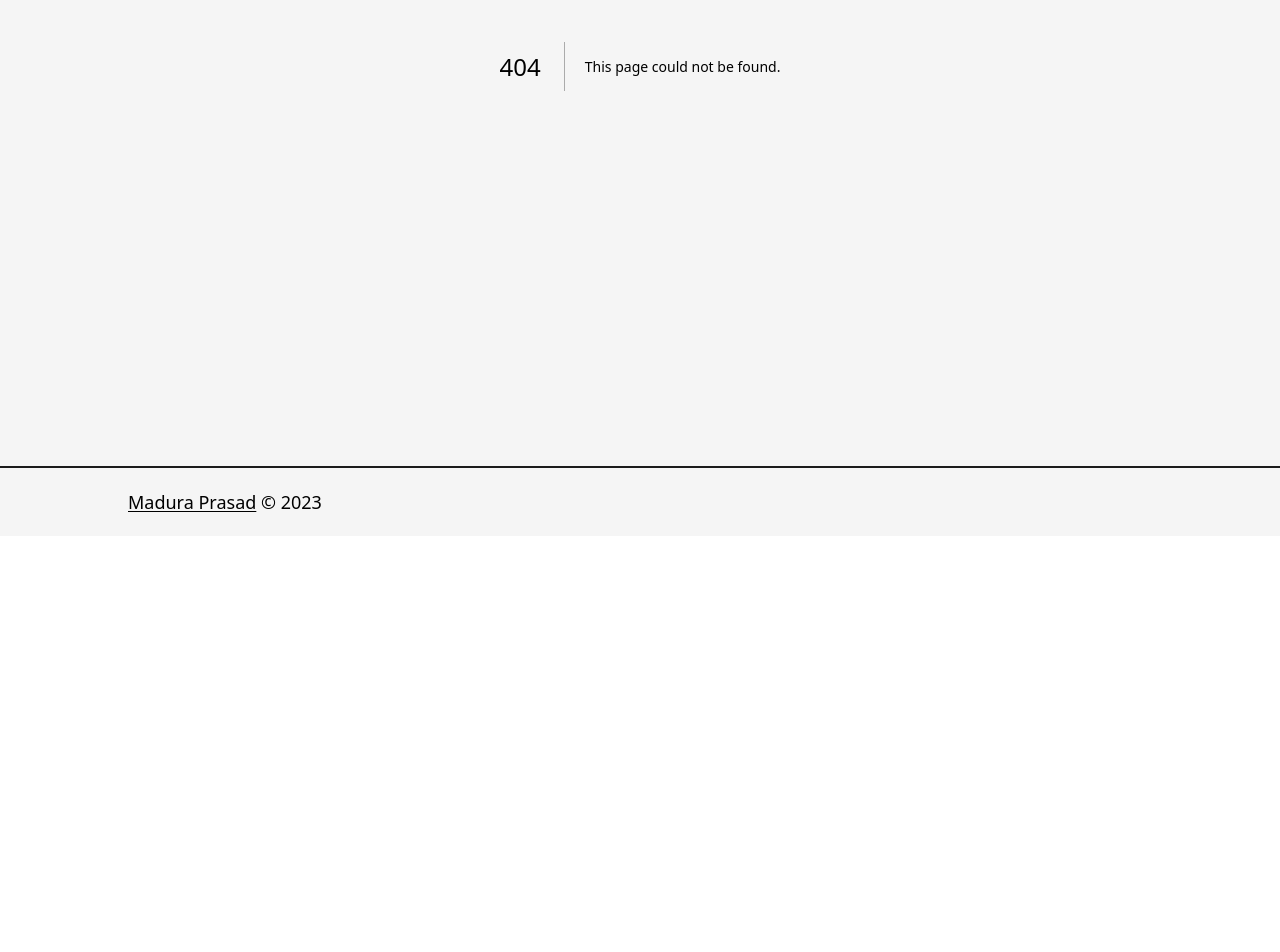
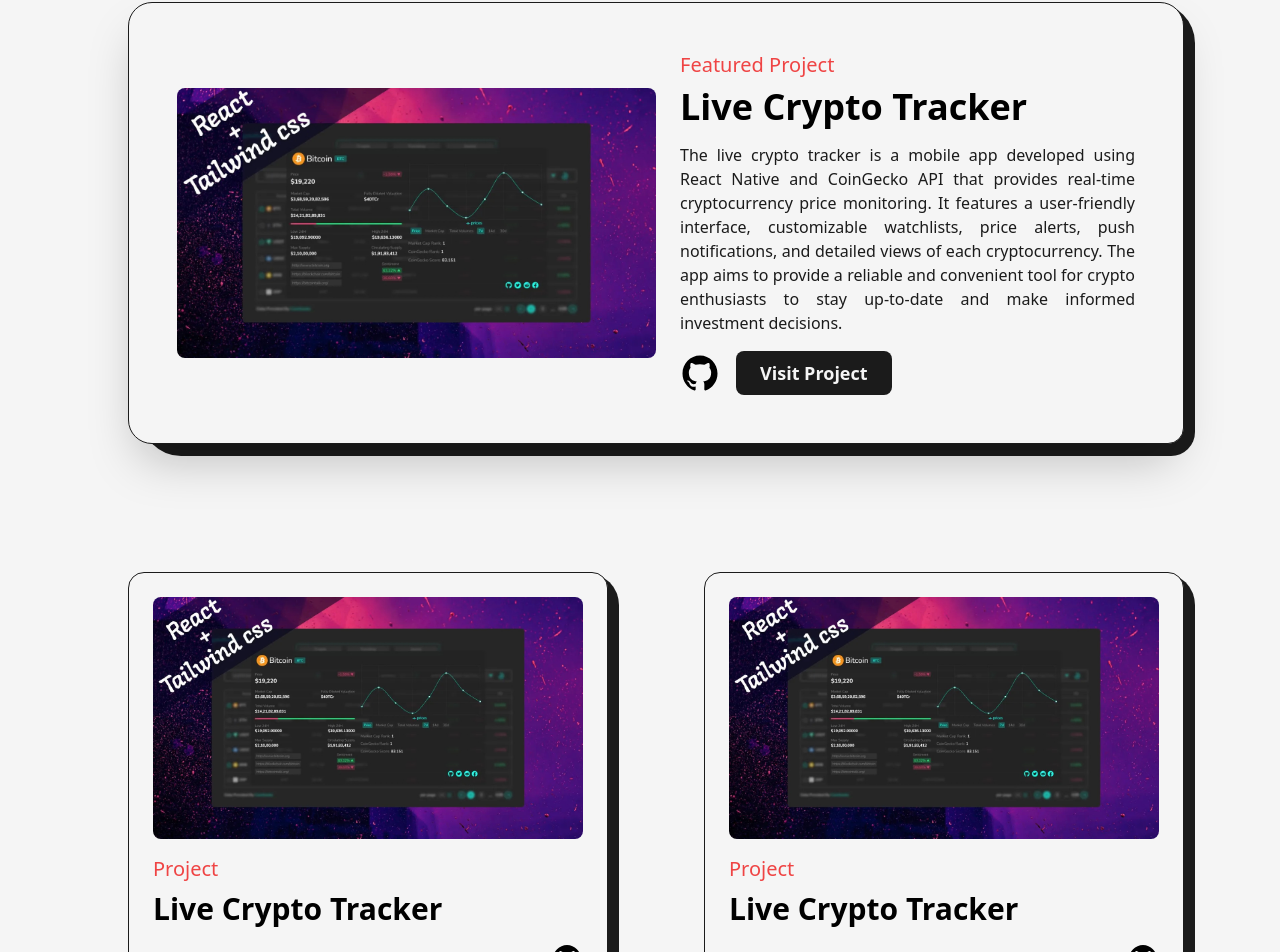
Before and after one commit to Madura-Prasad/Next.js-Portfolio, a Next.js app: page /projects in a window 1280 px wide. Before the commit this address had no page. Shown: the part 422-1374 px from the top of the page. Before the commit the page ends 958 px from the top, so only its background shows below. Built offline with nearby package versions, Linux system fonts and the light colour scheme.

Commit message:
finish projects page with dummy project

```diff
--- a/src/pages/about.js
+++ b/src/pages/about.js
@@ -67,7 +67,7 @@ const about = () => {
             </div>
 
             <div className="col-span-2 relative h-max rounded-2xl border-2 border-solid border-dark bg-light p-8">
-              <div className="absolute top-0 -right-3 -z-10 w-[102%] h-[103%] rounded-2xl bg-dark" />
+              <div className="absolute top-0 -right-3 -z-10 w-[102%] h-[103%] rounded-[2rem] bg-dark" />
               <Image
                 src={profilePic}
                 alt="Madura Prasad"
--- /dev/null
+++ b/src/pages/projects.js
@@ -0,0 +1,154 @@
+import AnimatedText from "@/component/AnimatedText";
+import { GithubIcon } from "@/component/Icons";
+import Layout from "@/component/Layout";
+import Head from "next/head";
+import Image from "next/image";
+import Link from "next/link";
+import React from "react";
+import Project1 from "../../public/images/projects/crypto-screener-cover-image.jpg";
+
+const FeaturedProject = ({ type, title, summary, img, link, github }) => {
+  return <article className="w-full flex
+   items-center justify-between rounded-3xl border
+    border-solid border-dark bg-light shadow-2xl p-12 relative rounded-br-2xl">
+    <div className="absolute top-0 -right-3 -z-10 w-[100%] h-[103%] rounded-[2.5rem] bg-dark rounded-br-3xl" />
+    <Link className="w-1/2 cursor-pointer overflow-hidden rounded-lg" href={link} target="_blank"><Image src={img} alt={title} className="w-full h-auto"/></Link>
+    <div className="w-1/2 flex flex-col items-start justify-between pl-6 ">
+        <span className="text-red-500 font-medium text-xl">{type}</span>
+        <Link className="hover:underline underline-offset-2" href={link} target="_blank"><h2 className="my-2 w-full text-left text-4xl font-bold">{title}</h2></Link>
+        <p className="my-2 font-medium text-dark text-justify">{summary}</p>
+        <div className="mt-2 flex items-center ">
+            <Link className="w-10 " href={github} target="_blank"><GithubIcon/></Link>
+            <Link className="ml-4 rounded-lg bg-dark text-light p-2 px-6 text-lg font-semibold" href={link} target="_blank">Visit Project</Link>
+        </div>
+    </div>
+  </article>;
+};
+
+
+const Project = ({ type, title, img, link, github }) => {
+    return <article className="w-full flex flex-col items-center justify-center rounded-2xl border border-solid border-dark bg-light p-6 relative">
+        <div className="absolute top-0 -right-3 -z-10 w-[100%] h-[103%] rounded-[2rem] bg-dark rounded-br-3xl" />
+      <Link className="w-full cursor-pointer overflow-hidden rounded-lg" href={link} target="_blank"><Image src={img} alt={title} className="w-full h-auto"/></Link>
+      <div className="w-full flex flex-col items-start justify-between mt-4">
+          <span className="text-red-500 font-medium text-xl">{type}</span>
+          <Link className="hover:underline underline-offset-2" href={link} target="_blank"><h2 className="my-2 w-full text-left text-3xl font-bold">{title}</h2></Link>
+          <div className="w-full mt-2 flex items-center justify-between ">
+          <Link className="text-lg font-semibold underline underline-offset-2" href={link} target="_blank">Visit</Link>
+              <Link className="w-8" href={github} target="_blank"><GithubIcon/></Link>
+
+          </div>
+      </div>
+    </article>;
+  };
+
+const projects = () => {
+  return (
+    <>
+      <Head>
+        <title>Madura Prasad | Projects page</title>
+        <meta
+          name="description"
+          content="Madura Prasad | Projects | GitHub | github"
+        />
+      </Head>
+      <main className="w-full mb-16 flex flex-col items-end justify-center">
+        <Layout className="pt-16">
+          <AnimatedText text="Showcase of My Personal Projects." className="mb-16" />
+
+          <div className="grid grid-cols-12 gap-24 gap-y-32">
+            <div className="col-span-12">
+            <FeaturedProject
+                title="Live Crypto Tracker"
+                img={Project1}
+                summary="The live crypto tracker is a mobile app developed using React Native and CoinGecko API that provides real-time cryptocurrency price monitoring. It features a user-friendly interface, customizable watchlists, price alerts, push notifications, and detailed views of each cryptocurrency. The app aims to provide a reliable and convenient tool for crypto enthusiasts to stay up-to-date and make informed investment decisions."
+                link="https://github.com/Madura-Prasad/Live-Crypto-Tracker.git"
+                type="Featured Project"
+                github="https://github.com/Madura-Prasad/Live-Crypto-Tracker.git"
+
+            />
+            </div>
+            <div className="col-span-6">
+                <Project
+                title="Live Crypto Tracker"
+                img={Project1}
+                link="https://github.com/Madura-Prasad/Live-Crypto-Tracker.git"
+                type="Project"
+                github="https://github.com/Madura-Prasad/Live-Crypto-Tracker.git"
+                />
+            </div>
+            <div className="col-span-6">
+            <Project
+                title="Live Crypto Tracker"
+                img={Project1}
+                link="https://github.com/Madura-Prasad/Live-Crypto-Tracker.git"
+                type="Project"
+                github="https://github.com/Madura-Prasad/Live-Crypto-Tracker.git"
+                />
+            </div>
+            <div className="col-span-12">
+            <FeaturedProject
+                title="Live Crypto Tracker"
+                img={Project1}
+                summary="The live crypto tracker is a mobile app developed using React Native and CoinGecko API that provides real-time cryptocurrency price monitoring. It features a user-friendly interface, customizable watchlists, price alerts, push notifications, and detailed views of each cryptocurrency. The app aims to provide a reliable and convenient tool for crypto enthusiasts to stay up-to-date and make informed investment decisions."
+                link="https://github.com/Madura-Prasad/Live-Crypto-Tracker.git"
+                type="Featured Project"
+                github="https://github.com/Madura-Prasad/Live-Crypto-Tracker.git"
+
+            />
+            </div>
+            <div className="col-span-6">
+            <Project
+                title="Live Crypto Tracker"
+                img={Project1}
+                link="https://github.com/Madura-Prasad/Live-Crypto-Tracker.git"
+                type="Project"
+                github="https://github.com/Madura-Prasad/Live-Crypto-Tracker.git"
+                />
+            </div>
+            <div className="col-span-6">
+            <Project
+                title="Live Crypto Tracker"
+                img={Project1}
+                link="https://github.com/Madura-Prasad/Live-Crypto-Tracker.git"
+                type="Project"
+                github="https://github.com/Madura-Prasad/Live-Crypto-Tracker.git"
+                />
+            </div>
+            <div className="col-span-12">
+            <FeaturedProject
+                title="Live Crypto Tracker"
+                img={Project1}
+                summary="The live crypto tracker is a mobile app developed using React Native and CoinGecko API that provides real-time cryptocurrency price monitoring. It features a user-friendly interface, customizable watchlists, price alerts, push notifications, and detailed views of each cryptocurrency. The app aims to provide a reliable and convenient tool for crypto enthusiasts to stay up-to-date and make informed investment decisions."
+                link="https://github.com/Madura-Prasad/Live-Crypto-Tracker.git"
+                type="Featured Project"
+                github="https://github.com/Madura-Prasad/Live-Crypto-Tracker.git"
+
+            />
+            </div>
+            <div className="col-span-6">
+            <Project
+                title="Live Crypto Tracker"
+                img={Project1}
+                link="https://github.com/Madura-Prasad/Live-Crypto-Tracker.git"
+                type="Project"
+                github="https://github.com/Madura-Prasad/Live-Crypto-Tracker.git"
+                />
+            </div>
+            <div className="col-span-6">
+            <Project
+                title="Live Crypto Tracker"
+                img={Project1}
+                link="https://github.com/Madura-Prasad/Live-Crypto-Tracker.git"
+                type="Project"
+                github="https://github.com/Madura-Prasad/Live-Crypto-Tracker.git"
+                />
+            </div>
+          </div>
+        </Layout>
+      </main>
+    </>
+  );
+};
+
+export default projects;
```
